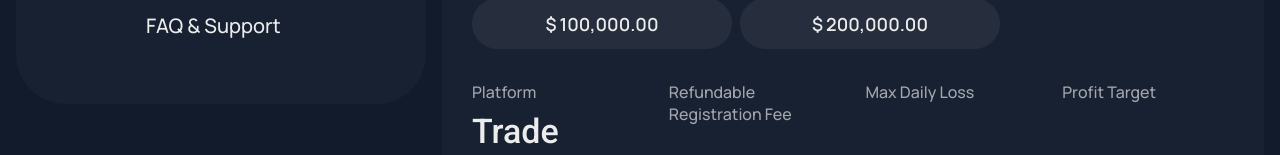
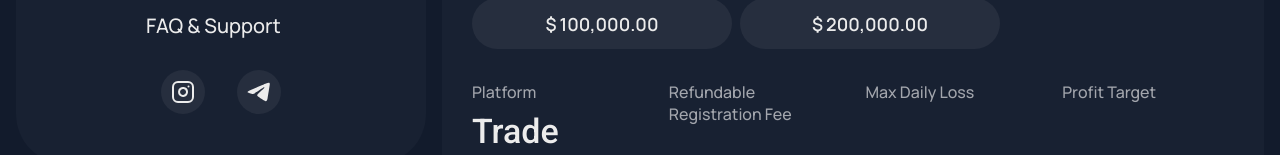
Before and after one commit to fenyadim/funding-stax-dashboard, a Next.js app: page / in a window 1280 px wide. Shown: the part 533-688 px from the top of the page. Built offline with nearby package versions, Linux system fonts and the light colour scheme; no server answers; what chartjs-plugin-datalabels would draw is missing.

Commit message:
Создал Footer

```diff
--- a/src/components/Sidebar/Sidebar.tsx
+++ b/src/components/Sidebar/Sidebar.tsx
@@ -1,6 +1,7 @@
 import Link from 'next/link';
 import React from 'react';
 
+import { SocialButtons } from '@/components/features';
 import { Button, Card } from '@/components/ui';
 
 import styles from './Sidebar.module.scss';
@@ -33,6 +34,7 @@ const Sidebar = () => {
 					</li>
 				</ul>
 			</nav>
+			<SocialButtons gap='32' />
 		</Card>
 	);
 };
```
